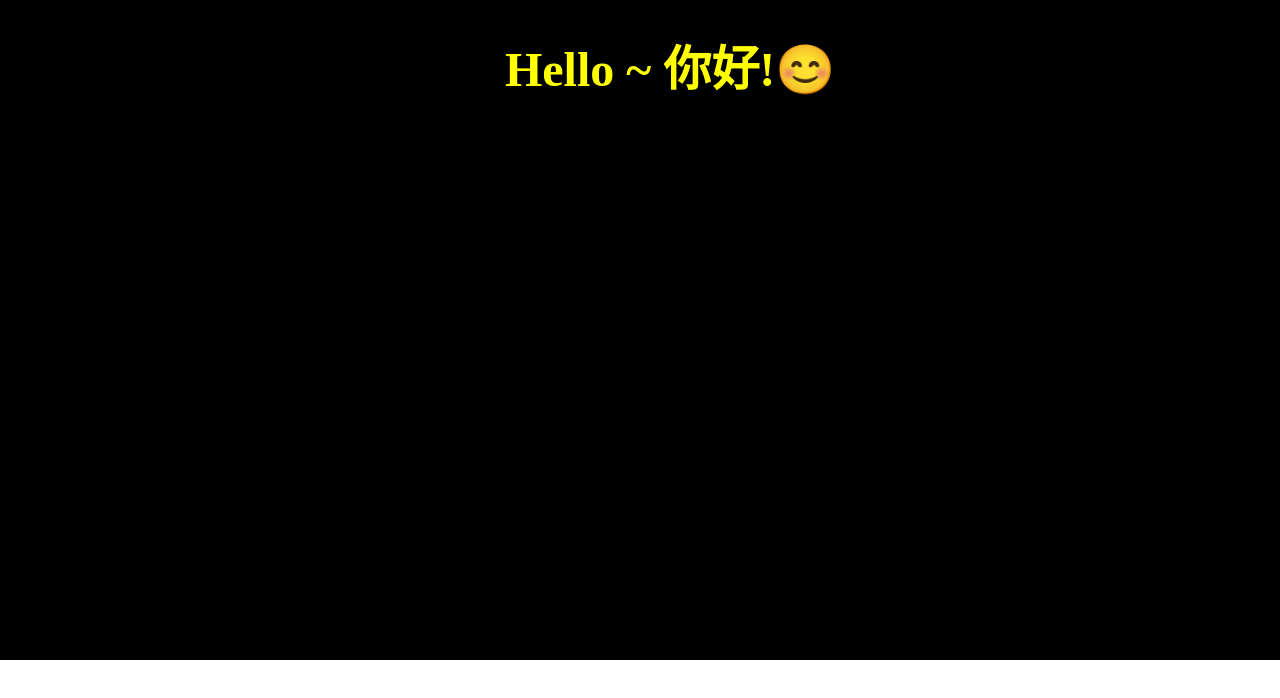
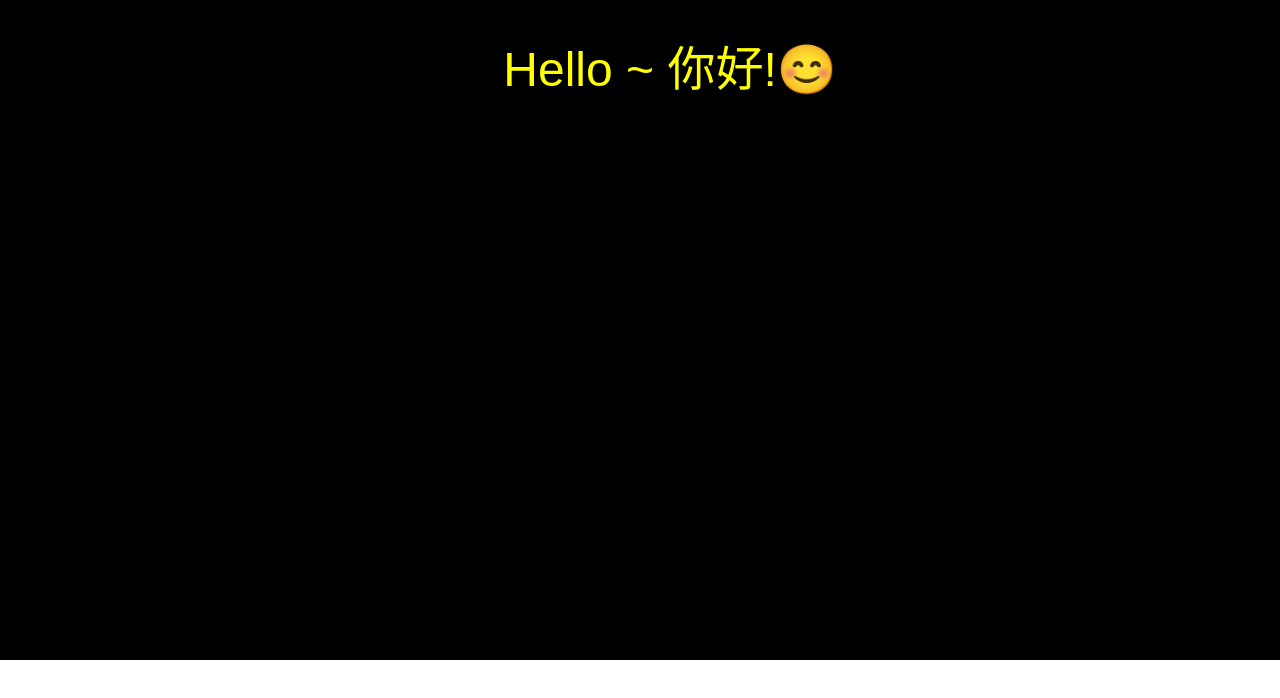
Before and after one commit to rogerlonatural/marquee_banner, a plain HTML site: page index.html in a window 1280 px wide. Shown: the top 698 px of the page. Drawn offline with nearby package versions, Linux system fonts and the light colour scheme.

Commit message:
refactor font

```diff
--- a/index.html
+++ b/index.html
@@ -8,8 +8,9 @@
    </head>
    <style>
        body {
-            margin: 0;
-            border: 0;
+         margin: 0;
+         border: 0;
+         font-family: "Microsoft YaHei", "SimSun", "FangSong", sans-serif;
        }
       textarea {
          display: none;
@@ -31,7 +32,7 @@
          display: inline-block;
          height: 75vh;
          font-size:48px;
-         font-weight: bold;
+         font-weight: normal;
          background:black;
          color: yellow;
          text-align: center;
```
